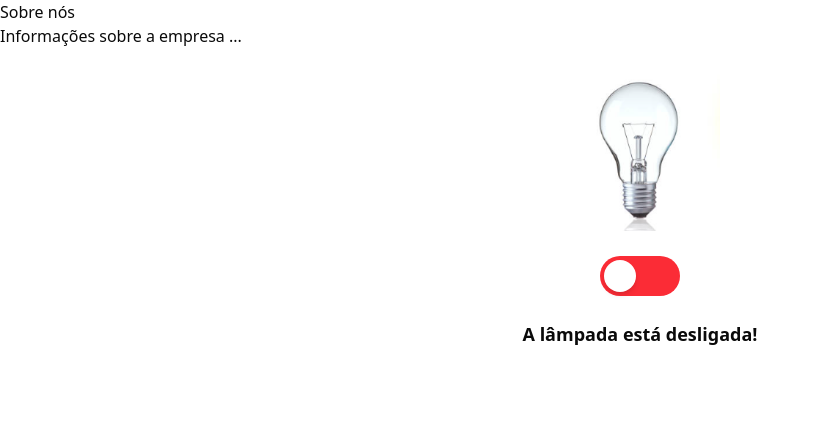
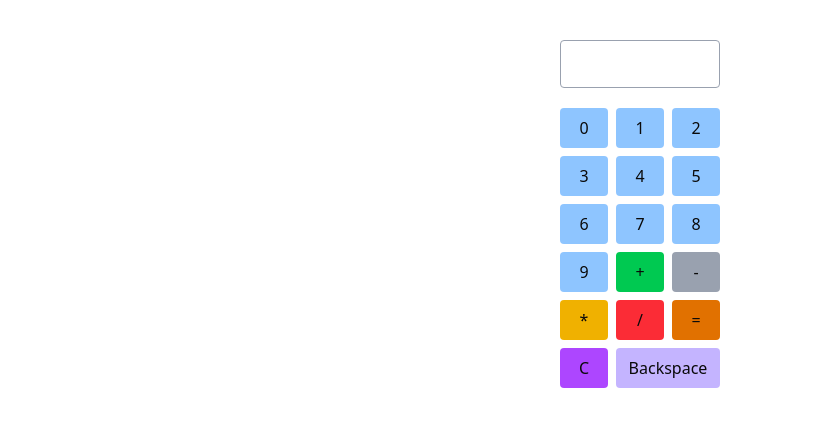
Before and after one commit to yarllamayra/introducao-nextjs1, a Next.js app: page /about in a window 1280 px wide. Shown: the top 426 px of the page, without its empty margins (0-820 px from the left). Built offline with nearby package versions, Linux system fonts and the light colour scheme.

Commit message:
atividades

```diff
--- a/src/app/about/page.tsx
+++ b/src/app/about/page.tsx
@@ -3,16 +3,17 @@
 import Likes from "@/components/Likebutton";
 import Counter from "@/components/ui/Counter";
 import Lampada from "@/components/ui/Lampada";
+import MiniDisplay from "@/components/ui/miniDisplay";
 
 export default function About(){
 
     return(
         <div>
-            {/* <NavBar label1="Produtos" label2="Adminitradores" label3="Time"/> */}
+            {/* <NavBar label1="Produtos" label2="Adminitradores" label3="Time"/>
             <h1>Sobre nós</h1>
-            <p>Informações sobre a empresa ...</p>
+            <p>Informações sobre a empresa ...</p> */}
 
-            <Lampada/>
+            <MiniDisplay/>
 
         </div>
     )
--- /dev/null
+++ b/src/components/ui/miniDisplay.tsx
@@ -0,0 +1,95 @@
+"use client";
+
+import { useState } from "react";
+
+export default function MiniDisplay() {
+  const [display, setDisplay] = useState("");
+
+  const calculate = () => {
+    let result = 0;
+
+    if (display.includes("+")) {
+      const values = display.split("+").map(Number);
+      result = values.reduce((a, b) => a + b, 0);
+    } else if (display.includes("-")) {
+      const values = display.split("-").map(Number);
+      result = values.slice(1).reduce((a, b) => a - b, values[0]);
+    } else if (display.includes("*")) {
+      const values = display.split("*").map(Number);
+      result = values.reduce((a, b) => a * b, 1);
+    } else if (display.includes("/")) {
+      const values = display.split("/").map(Number);
+      result = values.slice(1).reduce((a, b) => a / b, values[0]);
+    }
+
+    setDisplay(String(result));
+  };
+
+  return (
+    <div>
+      <div className="flex flex-col items-center mt-10">
+        <div className="flex justify-center items-center border border-gray-400 rounded px w-40 h-12 text-center text-xl overflow-x-auto">
+          {display}
+        </div>
+
+        <div className="grid grid-cols-3 gap-2 w-40 h-40 mt-5">
+          {["0","1","2","3","4","5","6","7","8","9"].map((num) => (
+            <button
+              key={num}
+              className="bg-blue-300 p-2 rounded"
+              onClick={() => setDisplay(display + num)}
+            >
+              {num}
+            </button>
+          ))}
+
+          <button
+            onClick={() => setDisplay(display + "+")}
+            className="bg-green-500 p-2 rounded"
+          >
+            +
+          </button>
+
+          <button
+            onClick={() => setDisplay(display + "-")}
+            className="bg-gray-400 p-2 rounded"
+          >
+            -
+          </button>
+
+          <button
+            onClick={() => setDisplay(display + "*")}
+            className="bg-yellow-500 p-2 rounded"
+          >
+            *
+          </button>
+
+          <button
+            onClick={() => setDisplay(display + "/")}
+            className="bg-red-500 p-2 rounded"
+          >
+            /
+          </button>
+
+          <button onClick={calculate} className="bg-amber-600 p-2 rounded">
+            =
+          </button>
+
+          <button
+            onClick={() => setDisplay("")}
+            className="bg-purple-500 p-2 rounded"
+          >
+            C
+          </button>
+
+          <button
+            onClick={() => setDisplay(display.slice(0, -1))}
+            className="bg-violet-300 p-2 rounded col-span-2"
+          >
+            Backspace
+          </button>
+        </div>
+      </div>
+    </div>
+  );
+}
```
